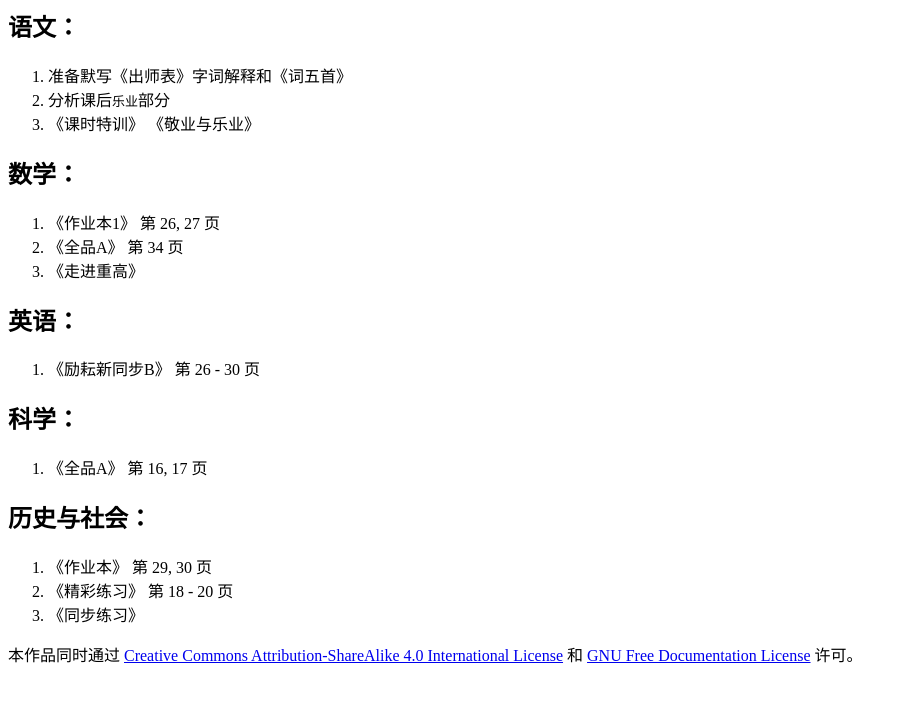
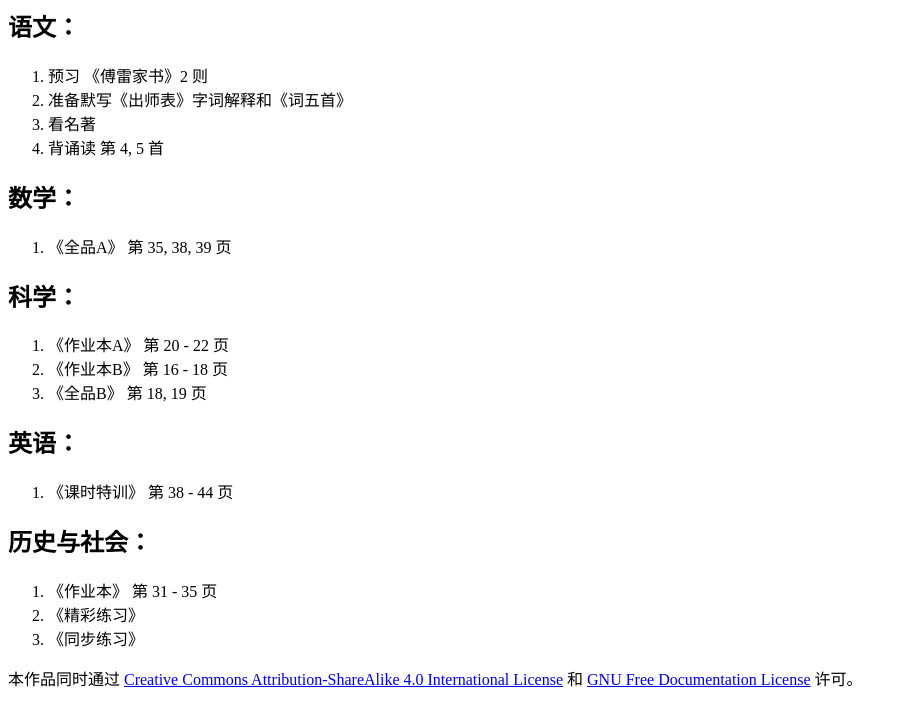
Before and after one commit to 71e6fd52/homework, a plain HTML site: page index.html in a window 1280 px wide. Shown: the part 81-800 px from the top of the page, without its empty margins (0-907 px from the left). Drawn offline with Linux system fonts and the light colour scheme.

Commit message:
20171017

```diff
--- a/index.html
+++ b/index.html
@@ -8,31 +8,32 @@
   <style type="text/css">code{white-space: pre;}</style>
 </head>
 <body>
-<h1 id="年10月16日">2017年10月16日</h1>
+<h1 id="年10月17日">2017年10月17日</h1>
 <h2 id="语文">语文：</h2>
 <ol style="list-style-type: decimal">
+<li>预习 《傅雷家书》2 则</li>
 <li>准备默写《出师表》字词解释和《词五首》</li>
-<li>分析课后<code>乐业</code>部分</li>
-<li>《课时特训》 《敬业与乐业》</li>
+<li>看名著</li>
+<li>背诵读 第 4, 5 首</li>
 </ol>
 <h2 id="数学">数学：</h2>
 <ol style="list-style-type: decimal">
-<li>《作业本1》 第 26, 27 页</li>
-<li>《全品A》 第 34 页</li>
-<li>《走进重高》</li>
+<li>《全品A》 第 35, 38, 39 页</li>
+</ol>
+<h2 id="科学">科学：</h2>
+<ol style="list-style-type: decimal">
+<li>《作业本A》 第 20 - 22 页</li>
+<li>《作业本B》 第 16 - 18 页</li>
+<li>《全品B》 第 18, 19 页</li>
 </ol>
 <h2 id="英语">英语：</h2>
 <ol style="list-style-type: decimal">
-<li>《励耘新同步B》 第 26 - 30 页</li>
-</ol>
-<h2 id="科学">科学：</h2>
-<ol style="list-style-type: decimal">
-<li>《全品A》 第 16, 17 页</li>
+<li>《课时特训》 第 38 - 44 页</li>
 </ol>
 <h2 id="历史与社会">历史与社会：</h2>
 <ol style="list-style-type: decimal">
-<li>《作业本》 第 29, 30 页</li>
-<li>《精彩练习》 第 18 - 20 页</li>
+<li>《作业本》 第 31 - 35 页</li>
+<li>《精彩练习》</li>
 <li>《同步练习》</li>
 </ol>
 <p>本作品同时通过 <a href="http://creativecommons.org/licenses/by-sa/4.0/">Creative Commons Attribution-ShareAlike 4.0 International License</a> 和 <a href="https://www.gnu.org/licenses/fdl.html">GNU Free Documentation License</a> 许可。</p>
```
Also changed, not shown: 1 other file.
